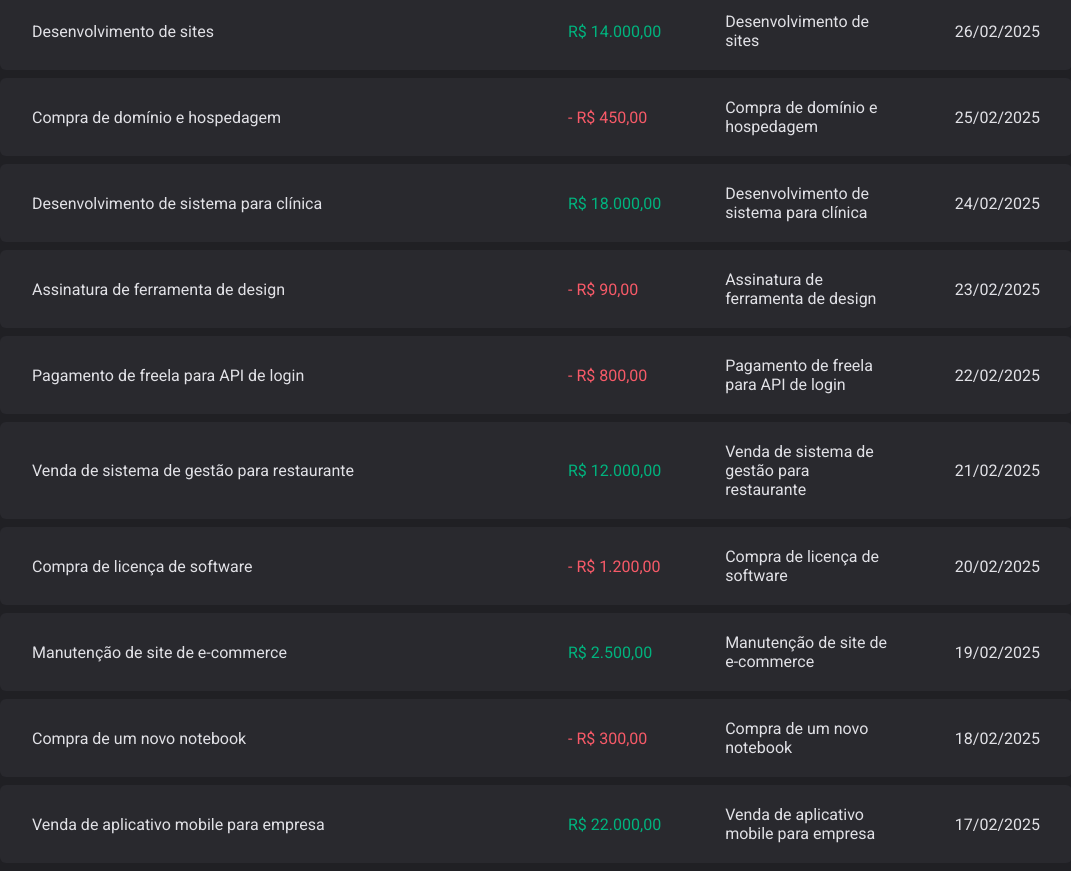
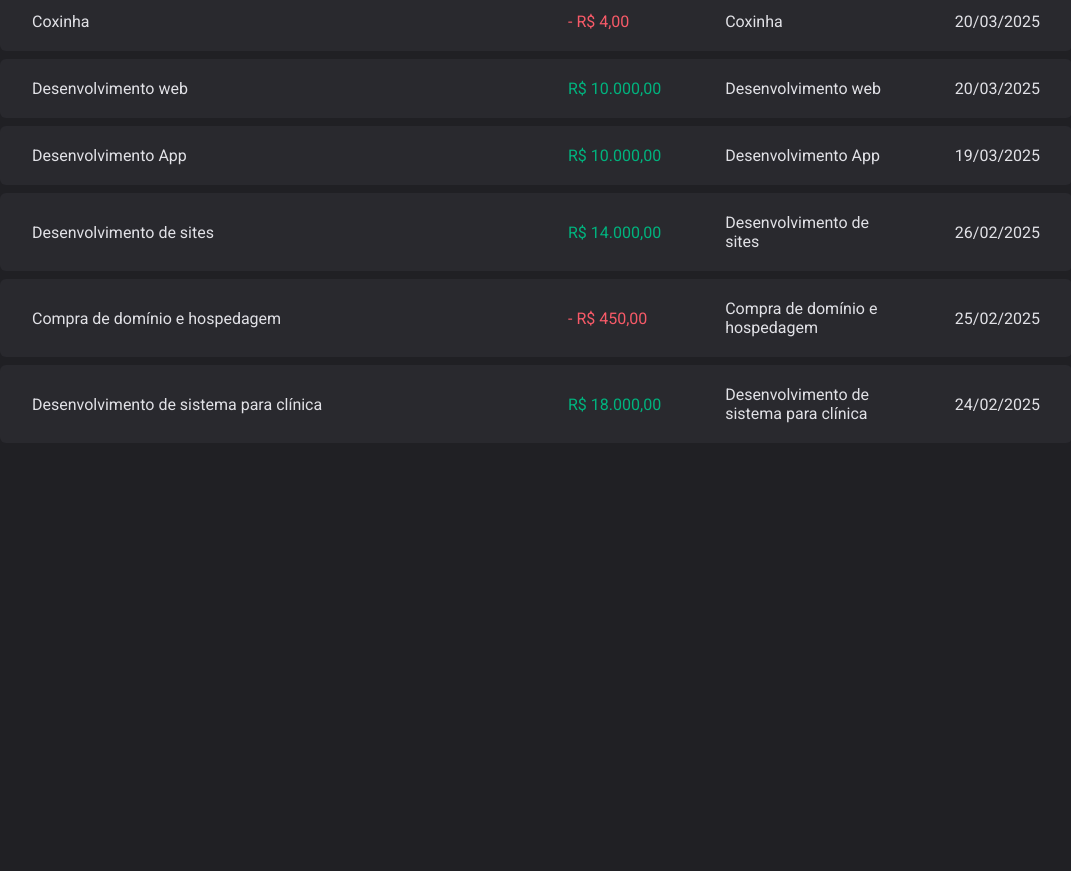
Before and after one commit to viktor-lima/dt-money, a React (Vite) app: page / in a window 1280 px wide. Shown: the part 420-1291 px from the top of the page, without its empty margins (104-1175 px from the left). After the commit the page ends 871 px from the top, so only its background shows below. Built offline with nearby package versions, Linux system fonts and the light colour scheme; data requests are answered from the project's data file.

Commit message:
feat: creatTransactionRoute using axios and configuration, configuration lint and correcting errors

```diff
--- a/server.json
+++ b/server.json
@@ -25,60 +25,28 @@
       "createdAt": "2025-02-24T10:15:30.100Z"
     },
     {
-      "id": 4,
-      "description": "Assinatura de ferramenta de design",
-      "type": "outcome",
-      "category": "Software",
-      "price": 90,
-      "createdAt": "2025-02-23T08:50:45.210Z"
+      "description": "Desenvolvimento App",
+      "price": 10000,
+      "category": "Venda",
+      "type": "income",
+      "createdAt": "2025-03-19T23:34:46.345Z",
+      "id": 4
     },
     {
-      "id": 5,
-      "description": "Pagamento de freela para API de login",
-      "type": "outcome",
-      "category": "Serviços terceirizados",
-      "price": 800,
-      "createdAt": "2025-02-22T16:40:12.500Z"
+      "description": "Desenvolvimento web",
+      "price": 10000,
+      "category": "Venda",
+      "type": "income",
+      "createdAt": "2025-03-20T00:10:14.923Z",
+      "id": 5
     },
     {
-      "id": 6,
-      "description": "Venda de sistema de gestão para restaurante",
-      "type": "income",
-      "category": "Venda",
-      "price": 12000,
-      "createdAt": "2025-02-21T11:22:30.700Z"
-    },
-    {
-      "id": 7,
-      "description": "Compra de licença de software",
+      "description": "Coxinha",
+      "price": 4,
+      "category": "Alimentação",
       "type": "outcome",
-      "category": "Software",
-      "price": 1200,
-      "createdAt": "2025-02-20T09:10:05.600Z"
-    },
-    {
-      "id": 8,
-      "description": "Manutenção de site de e-commerce",
-      "type": "income",
-      "category": "Serviços",
-      "price": 2500,
-      "createdAt": "2025-02-19T14:30:18.900Z"
-    },
-    {
-      "id": 9,
-      "description": "Compra de um novo notebook",
-      "type": "outcome",
-      "category": "Equipamento",
-      "price": 300,
-      "createdAt": "2025-02-18T12:45:22.110Z"
-    },
-    {
-      "id": 10,
-      "description": "Venda de aplicativo mobile para empresa",
-      "type": "income",
-      "category": "Venda",
-      "price": 22000,
-      "createdAt": "2025-02-17T18:10:33.250Z"
+      "createdAt": "2025-03-20T00:10:28.786Z",
+      "id": 6
     }
   ]
 }
--- a/src/components/NewTransactionModal/index.tsx
+++ b/src/components/NewTransactionModal/index.tsx
@@ -3,31 +3,54 @@ import { CloseButton, Content, Overlay, TransactionType, TransactionTypeButton }
 import { ArrowCircleDown, ArrowCircleUp, X } from "phosphor-react";
 
 import * as z from 'zod'
-import { useForm } from "react-hook-form";
+import { Controller, useForm } from "react-hook-form";
 import { zodResolver } from "@hookform/resolvers/zod";
+import { useContext } from "react";
+import { transactionContext } from "../../contexts/TransactionContext";
 
 const newTransactionFormSchema = z.object({
   description: z.string(),
   price: z.number(),
   category: z.string(),
-  type: z.enum(['income, outcome']),
+  type: z.enum(['income', 'outcome']),
 })
 
 type NewTransactionFormsInputs = z.infer<typeof newTransactionFormSchema>;
 
 export function NewTransactionModal() {
 
+  const { createTransaction } = useContext(transactionContext)
+
   const {
+    control,
     register,
     handleSubmit,
-    formState: {isSubmitting}
+    formState: { isSubmitting },
+    reset
   } = useForm<NewTransactionFormsInputs>({
-    resolver: zodResolver(newTransactionFormSchema)
+    resolver: zodResolver(newTransactionFormSchema),
+    defaultValues: {
+      type: 'income'
+    }
   })
 
+
   async function handleCreateNewTransaction(data: NewTransactionFormsInputs) {
-    await new Promise(resolve => setTimeout(resolve, 2000))
-    console.log(data);
+    const {
+      description,
+      price,
+      category,
+      type
+    } = data;
+
+    await createTransaction({
+      description,
+      price,
+      category,
+      type,
+    })
+    reset();
+
   }
 
   return (
@@ -44,16 +67,27 @@ export function NewTransactionModal() {
           <input type="number" placeholder="Preço" required {...register('price', { valueAsNumber: true})}/>
           <input type="text" placeholder="Categoria" required {...register('category')}/>
 
-          <TransactionType>
-            <TransactionTypeButton value="income" variant="income">
-              <ArrowCircleUp size={24}/>
-              Entrada
-            </TransactionTypeButton>
-            <TransactionTypeButton value="outome" variant="outome">
-              <ArrowCircleDown size={24}/>
-              Entrada
-            </TransactionTypeButton>
-          </TransactionType>
+          <Controller
+            control={control}
+            name="type"
+            render={({ field }) => {
+              return (
+                <TransactionType
+                  onValueChange={field.onChange}
+                  value={field.value}
+                >
+                  <TransactionTypeButton variant="income" value="income">
+                    <ArrowCircleUp size={24} />
+                    Entrada
+                  </TransactionTypeButton>
+                  <TransactionTypeButton variant="outcome" value="outcome">
+                    <ArrowCircleDown size={24} />
+                    Saída
+                  </TransactionTypeButton>
+                </TransactionType>
+              )
+            }}
+          />
 
           <button type="submit" disabled={isSubmitting}>
             Cadastrar
--- a/src/components/NewTransactionModal/styles.ts
+++ b/src/components/NewTransactionModal/styles.ts
@@ -86,7 +86,7 @@ export const TransactionType = styled(RadioGroup.Root)`
 `
 
 interface TransactionTypeButtonProps {
-  variant: 'income' | 'outome'
+  variant: 'income' | 'outcome'
 }
 
 export const TransactionTypeButton = styled(RadioGroup.Item)<TransactionTypeButtonProps>`
--- a/src/contexts/TransactionContext.tsx
+++ b/src/contexts/TransactionContext.tsx
@@ -1,4 +1,5 @@
 import { createContext, ReactNode, useEffect, useState } from "react";
+import { api } from "../lib/axios";
 
 interface Transaction {
   id: number;
@@ -8,10 +9,18 @@ interface Transaction {
   price: number;
   createdAt: string;
 }
+interface CreatTransactionRequest {
+  description: string;
+  price: number;
+  category: string;
+  type: 'income' | 'outcome';
+}
+
 
 interface TransactionContexType {
   transactions: Transaction[];
   fetchTransactions: (query?: string) => Promise<void>;
+  createTransaction: (data: CreatTransactionRequest) => Promise<void>;
 }
 
 interface TransactionProviderProps{
@@ -26,13 +35,31 @@ export function TransactionProvider({children} : TransactionProviderProps) {
 
 
    async function fetchTransactions ( query?: string) {
-      const url = new URL('http://localhost:3333/transactions')
-      if(query) {
-        url.searchParams.append('q', query)
-      }
-      const response = await fetch(url)
-      const data = await response.json();
-      setTransactions(data)
+      const response = await api.get('/transactions', {
+        params:{
+          _sort: 'createdAt',
+          _order: 'desc',
+          q: query
+        }
+      })
+      setTransactions(response.data)
+    }
+
+    async function createTransaction(request: CreatTransactionRequest) {
+      const {
+        description,
+        price,
+        category,
+        type
+      } = request;
+      const response = await api.post('/transactions', {
+        description,
+        price,
+        category,
+        type,
+        createdAt: new Date()
+      })
+      setTransactions(state => [response.data, ...state])
     }
 
     useEffect(() => {
@@ -40,7 +67,7 @@ export function TransactionProvider({children} : TransactionProviderProps) {
     }, [])
 
   return (
-    <transactionContext.Provider value={{transactions, fetchTransactions,}}>
+    <transactionContext.Provider value={{transactions, fetchTransactions, createTransaction,}}>
       {children}
     </transactionContext.Provider>
   )
--- /dev/null
+++ b/src/lib/axios.ts
@@ -0,0 +1,5 @@
+import axios from "axios";
+
+export const api = axios.create({
+  baseURL: 'http://localhost:3333',
+})
```
Also changed, not shown: package.json (+8 -5 lines), .eslint.json (added), 1 other file (tests, documents, lock files or other folders).
